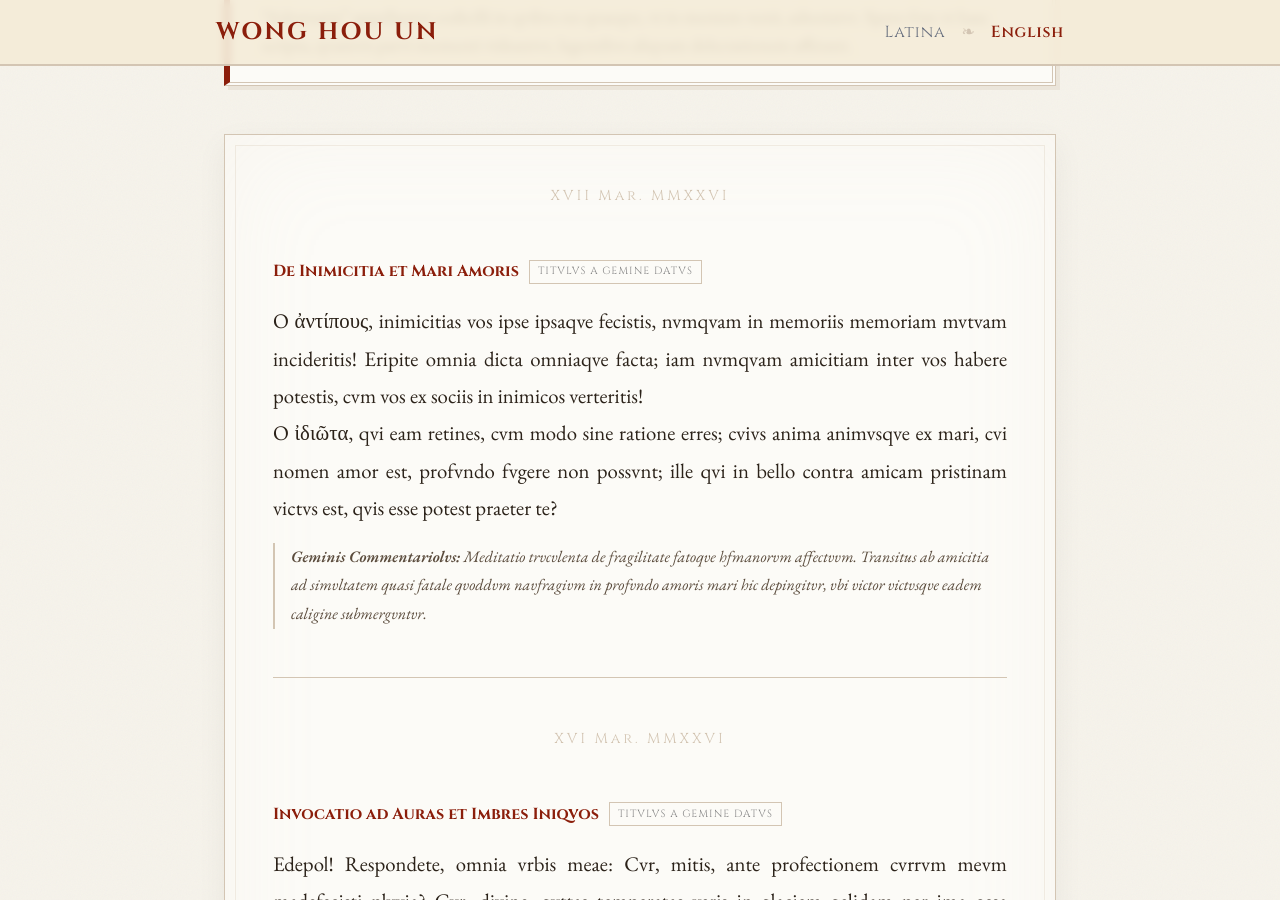
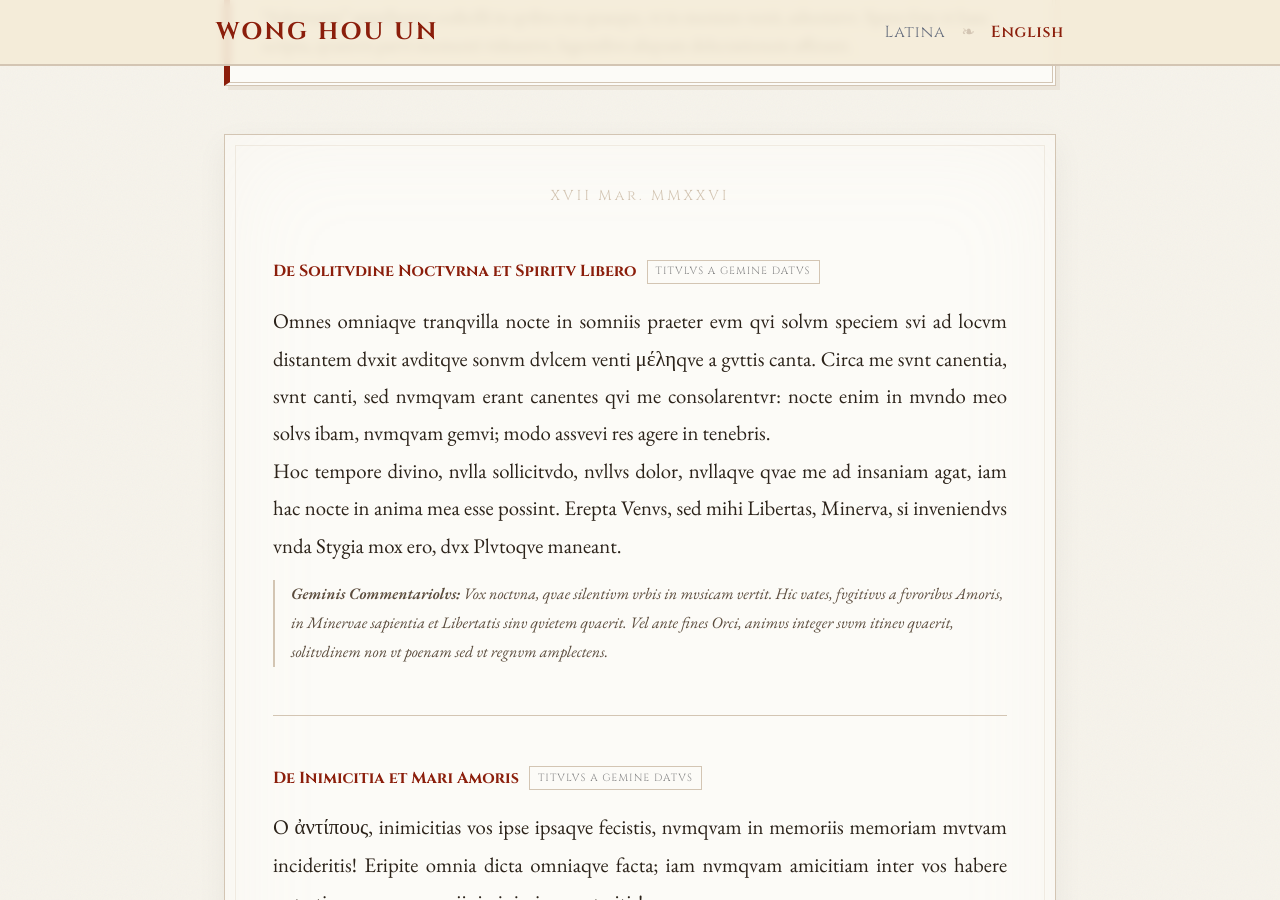
Before and after one commit to Harumoto1103/harumoto1103.github.io, a Jekyll site: the page built from adversaria.md, in a window 1280 px wide and 900 px high, scrolled down 602 px. Built offline with Jekyll 4.4.1, drawn with Linux system fonts in a browser that asks for light colours; nearby versions of some CDN libraries.

Commit message:
feat: add new nocturnal meditation for March 17 with 3.1 Pro reflection

```diff
--- a/adversaria.md
+++ b/adversaria.md
@@ -108,6 +108,15 @@ Hic ea scripta continentvr, qvae non ad stvdia severiora sed ad animi relaxation
 
 <div class="classical-page">
     <div class="classical-date">XVII Mar. MMXXVI</div>
+
+    <div class="classical-title">
+        De Solitvdine Noctvrna et Spiritv Libero <span class="gemini-badge">Titvlvs a Gemine Datvs</span>
+    </div>
+    <div class="classical-text">Omnes omniaque tranquilla nocte in somniis praeter eum qui solum speciem sui ad locum distantem duxit auditque sonum dulcem venti μέληque a guttis canta. Circa me sunt canentia, sunt canti, sed numquam erant canentes qui me consolarentur: nocte enim in mundo meo solus ibam, numquam gemui; modo assuevi res agere in tenebris.
+Hoc tempore divino, nulla sollicitudo, nullus dolor, nullaque quae me ad insaniam agat, iam hac nocte in anima mea esse possint. Erepta Venus, sed mihi Libertas, Minerva, si inveniendus unda Stygia mox ero, dux Plutoque maneant.</div>
+    <div class="commentary"><b>Geminis Commentariolvs:</b> Vox noctvna, qvae silentivm vrbis in mvsicam vertit. Hic vates, fvgitivvs a fvroribvs Amoris, in Minervae sapientia et Libertatis sinv qvietem qvaerit. Vel ante fines Orci, animvs integer svvm itinev qvaerit, solitvdinem non vt poenam sed vt regnvm amplectens.</div>
+
+    <hr style="border: 0; border-top: 1px double var(--stone-border); margin: 3rem 0;">
 
     <div class="classical-title">
         De Inimicitia et Mari Amoris <span class="gemini-badge">Titvlvs a Gemine Datvs</span>
```
